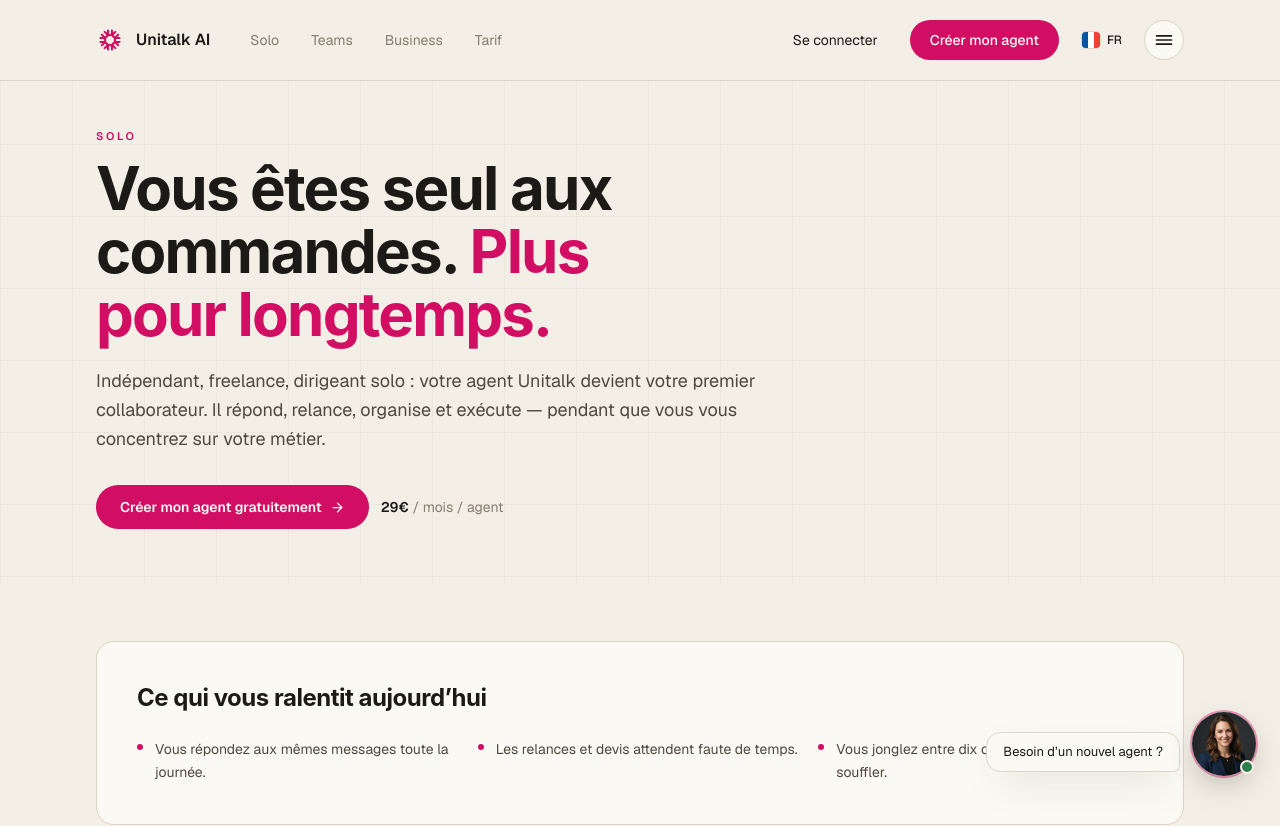
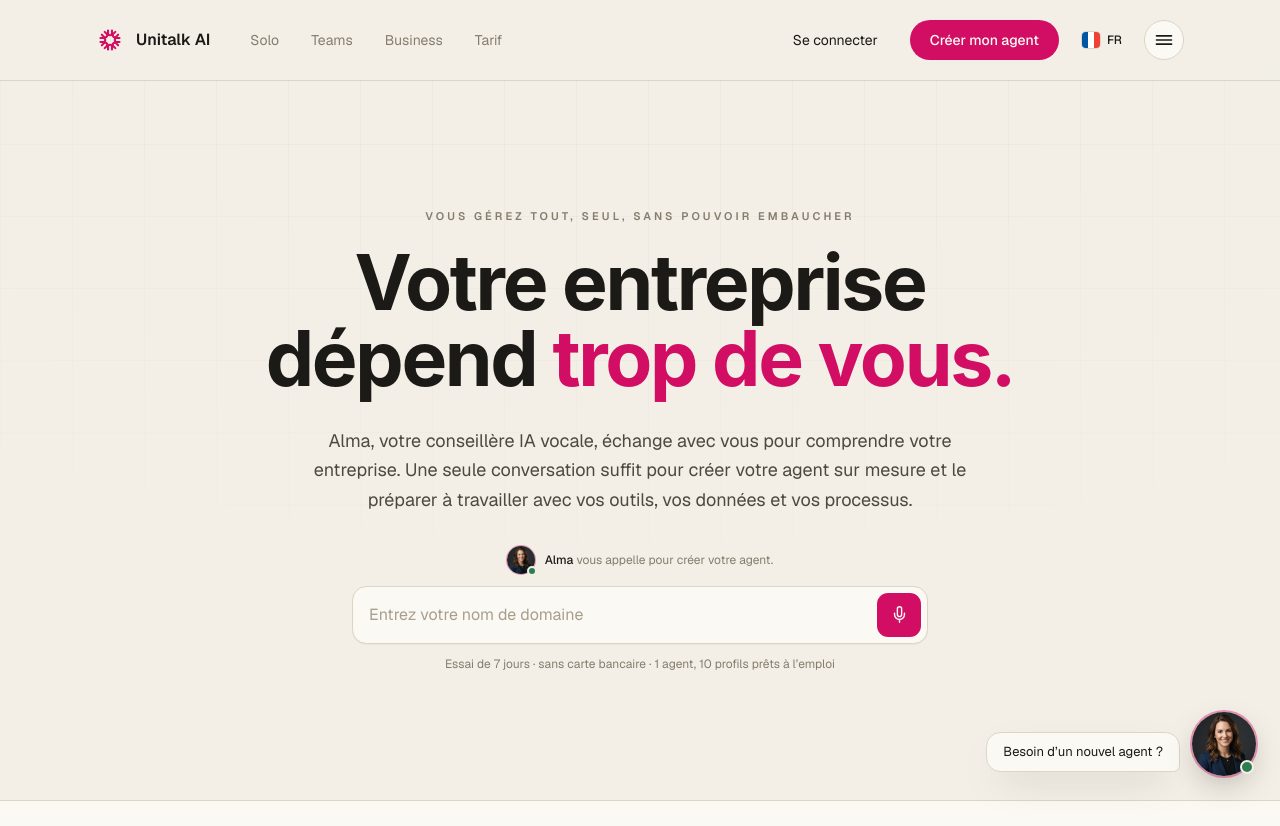
Before and after one commit to cyberienai/unitalk-ai-new-site, a Next.js app: page /solo in a window 1280 px wide. Shown: the top 826 px of the page. Built offline with nearby package versions, Linux system fonts and the light colour scheme.

Commit message:
feat: replace Navbar, SegmentContent, and SiteFooter with HeroSection in SoloPage

```diff
--- a/app/solo/page.tsx
+++ b/app/solo/page.tsx
@@ -1,7 +1,5 @@
 import type { Metadata } from 'next'
-import { Navbar } from '@/components/navbar'
-import { SegmentContent } from '@/components/segment-content'
-import { SiteFooter } from '@/components/site-footer'
+import { HeroSection } from '@/components/hero-section'
 
 export const metadata: Metadata = {
   title: 'Solo · Unitalk AI',
@@ -10,11 +8,5 @@ export const metadata: Metadata = {
 }
 
 export default function SoloPage() {
-  return (
-    <>
-      <Navbar />
-      <SegmentContent segment="solo" />
-      <SiteFooter />
-    </>
-  )
+  return <HeroSection />
 }
```
